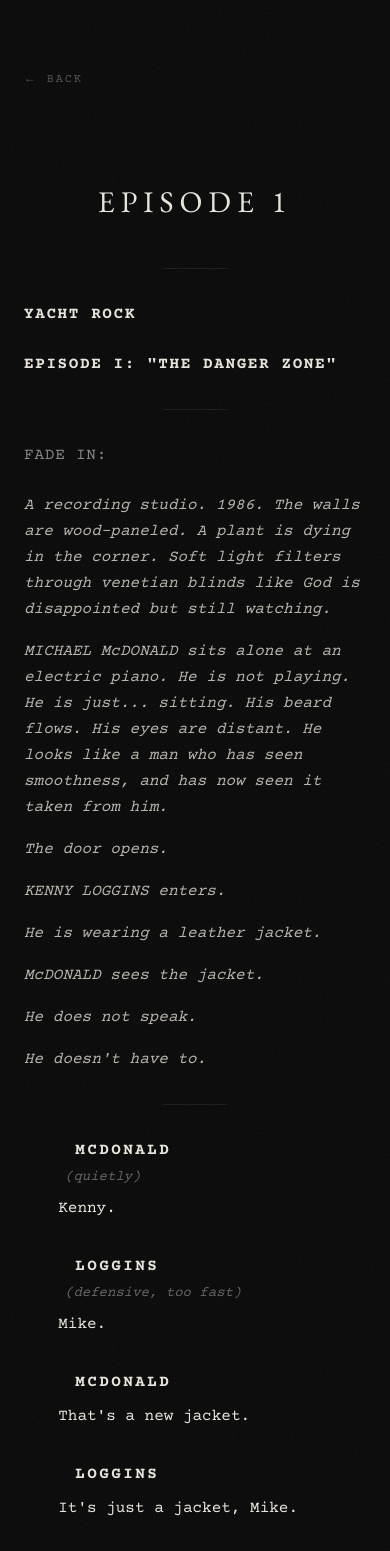
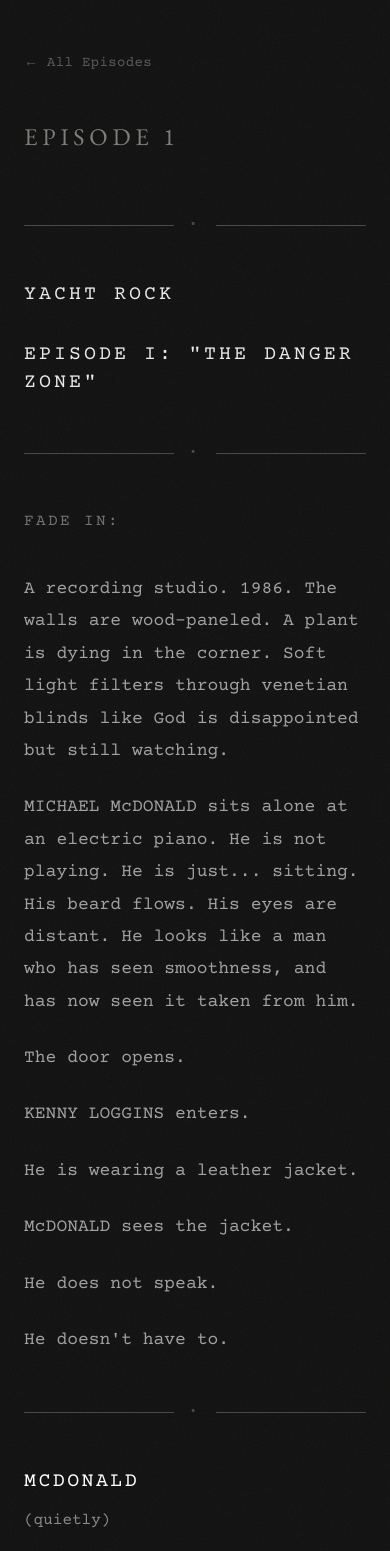
Before and after one commit to Joshbly/jb, a Next.js app: page /smooth/episode-1 in a window 390 px wide. Shown: the top 1551 px of the page. Built offline with nearby package versions, Linux system fonts and the light colour scheme.

Commit message:
Enhance Smooth layout and page styles for improved readability and aesthetics. Update color scheme, spacing, and typography across components, including ScreenplayRenderer, to create a more cohesive user experience.

```diff
--- a/src/app/smooth/[episode]/page.tsx
+++ b/src/app/smooth/[episode]/page.tsx
@@ -31,16 +31,18 @@
   }
 
   return (
-    <main className="min-h-screen py-16 md:py-24">
-      <div className="max-w-4xl mx-auto px-6">
-        <Link
-          href="/smooth"
-          className="font-mono text-xs uppercase tracking-[0.15em] text-[#555] hover:text-[#888] transition-colors mb-16 inline-block"
-        >
-          ← Back
-        </Link>
+    <main className="min-h-screen py-12 md:py-20">
+      <div className="max-w-3xl mx-auto px-6 md:px-12">
+        <nav className="mb-12">
+          <Link
+            href="/smooth"
+            className="font-mono text-sm tracking-wide text-white/30 hover:text-white/60 transition-colors"
+          >
+            ← All Episodes
+          </Link>
+        </nav>
 
-        <article>
+        <article className="pb-20">
           <ScreenplayRenderer content={content} />
         </article>
       </div>
--- a/src/app/smooth/layout.tsx
+++ b/src/app/smooth/layout.tsx
@@ -4,7 +4,7 @@
   children: React.ReactNode;
 }) {
   return (
-    <div className="screenplay-theme min-h-screen bg-[#0a0a0a] text-[#e8e4dc] selection:bg-white selection:text-black">
+    <div className="screenplay-theme min-h-screen bg-[#111111] text-[#c8c4bc] selection:bg-white/20 selection:text-white">
       {children}
     </div>
   );
--- a/src/app/smooth/page.tsx
+++ b/src/app/smooth/page.tsx
@@ -33,31 +33,31 @@
   const episodes = getEpisodes();
 
   return (
-    <main className="min-h-screen py-24 md:py-32">
-      <div className="max-w-2xl mx-auto px-6">
-        <header className="mb-20 text-center">
-          <h1 className="font-mono text-4xl md:text-5xl tracking-[0.3em] uppercase mb-4">
+    <main className="min-h-screen py-20 md:py-28">
+      <div className="max-w-xl mx-auto px-6 md:px-12">
+        <header className="mb-16">
+          <h1 className="font-mono text-3xl md:text-4xl tracking-[0.2em] uppercase mb-3 text-white/90">
             Smooth
           </h1>
-          <p className="font-mono text-xs tracking-[0.2em] text-[#555]">
-            SCRIPTS & EPISODES
+          <p className="font-mono text-sm tracking-wide text-white/30">
+            Scripts & Episodes
           </p>
         </header>
 
         {episodes.length === 0 ? (
-          <p className="text-[#555] font-mono text-sm text-center">No episodes yet.</p>
+          <p className="text-white/40 font-mono">No episodes yet.</p>
         ) : (
-          <ul className="space-y-0">
+          <ul className="space-y-1">
             {episodes.map(ep => (
               <li key={ep.slug}>
                 <Link
                   href={`/smooth/${ep.slug}`}
-                  className="group flex items-center gap-6 py-5 border-b border-[#222] hover:border-[#444] transition-colors"
+                  className="group flex items-baseline gap-5 py-4 border-b border-white/10 hover:border-white/20 transition-colors"
                 >
-                  <span className="font-mono text-sm text-[#444] group-hover:text-[#888] transition-colors w-8">
+                  <span className="font-mono text-base text-white/25 group-hover:text-white/50 transition-colors tabular-nums">
                     {String(ep.number).padStart(2, '0')}
                   </span>
-                  <span className="font-mono text-lg tracking-wide group-hover:text-white transition-colors">
+                  <span className="font-mono text-lg text-white/70 group-hover:text-white transition-colors">
                     {ep.title}
                   </span>
                 </Link>
--- a/src/components/smooth/ScreenplayRenderer.tsx
+++ b/src/components/smooth/ScreenplayRenderer.tsx
@@ -1,14 +1,12 @@
 'use client';
 
 import Markdown from 'react-markdown';
-import { ReactNode } from 'react';
 
 type Props = {
   content: string;
 };
 
-// Transition keywords that trigger right-aligned styling
-const TRANSITIONS = ['FADE IN', 'FADE OUT', 'FADE TO', 'CUT TO', 'SMASH CUT', 'DISSOLVE', 'MATCH CUT', 'JUMP CUT', 'IRIS', 'WIPE'];
+const TRANSITIONS = ['FADE IN', 'FADE OUT', 'FADE TO', 'CUT TO', 'SMASH CUT', 'DISSOLVE', 'MATCH CUT', 'JUMP CUT', 'IRIS', 'WIPE', 'CUT BACK'];
 
 function isTransition(text: string): boolean {
   const upper = text.toUpperCase();
@@ -16,55 +14,51 @@
 }
 
 function isCharacterCue(text: string): boolean {
-  // CHARACTER: pattern - ends with colon, starts uppercase, short line
-  // Allows mixed case for names like McDonald, O'Brien, DiFranco
   const trimmed = text.trim();
   return /^[A-Z][A-Za-z\s().\-']+:$/.test(trimmed) && trimmed.length < 50;
 }
 
 function isParenthetical(text: string): boolean {
-  // (quietly) or (V.O.) style - starts and ends with parens, short
   const trimmed = text.trim();
   return trimmed.startsWith('(') && trimmed.endsWith(')') && trimmed.length < 50;
 }
 
 function isTitleCard(text: string): boolean {
-  // Standalone bold text like YACHT ROCK or Episode title - all caps or "Episode"
   const trimmed = text.trim();
   return trimmed === trimmed.toUpperCase() || trimmed.startsWith('Episode');
 }
 
 export function ScreenplayRenderer({ content }: Props) {
-  // Strip HTML comments before rendering
   const cleanContent = content.replace(/<!--[\s\S]*?-->/g, '');
 
   return (
-    <div className="screenplay font-mono text-base leading-relaxed">
+    <div className="screenplay font-mono text-lg leading-[1.7] max-w-[65ch]">
       <Markdown
         components={{
-          // Horizontal rules = scene breaks
+          // Scene breaks - generous breathing room
           hr: () => (
-            <div className="sp-break my-8 flex justify-center">
-              <span className="block w-16 h-px bg-[#333]" />
+            <div className="my-12 flex items-center gap-4 opacity-30">
+              <span className="flex-1 h-px bg-current" />
+              <span className="text-xs tracking-[0.3em]">•</span>
+              <span className="flex-1 h-px bg-current" />
             </div>
           ),
 
-          // Headings = title cards
+          // Episode title
           h1: ({ children }) => (
-            <h1 className="sp-title text-center text-3xl tracking-wider mb-12 mt-8">
+            <h1 className="text-2xl tracking-[0.2em] uppercase mb-16 mt-8 opacity-60">
               {children}
             </h1>
           ),
 
-          // Bold text = character cues or title cards
+          // Character cues and title cards
           strong: ({ children }) => {
             const text = String(children);
 
             if (isCharacterCue(text)) {
-              // Character cue - remove the colon for display
               const name = text.replace(/:$/, '');
               return (
-                <span className="sp-character block uppercase tracking-[0.15em] mt-8 mb-2 pl-[15%]">
+                <span className="block text-xl tracking-[0.12em] uppercase mt-10 mb-3 text-white">
                   {name}
                 </span>
               );
@@ -72,23 +66,22 @@
 
             if (isTitleCard(text)) {
               return (
-                <span className="sp-titlecard block uppercase tracking-[0.1em] my-6">
+                <span className="block text-xl tracking-[0.15em] uppercase my-8 text-white/90">
                   {text}
                 </span>
               );
             }
 
-            // Regular bold
-            return <strong className="font-bold">{children}</strong>;
+            return <strong className="text-white font-bold">{children}</strong>;
           },
 
-          // Italic text = action, transitions, parentheticals, or inline emphasis
+          // Action, transitions, parentheticals, emphasis
           em: ({ children }) => {
             const text = String(children);
 
             if (isTransition(text)) {
               return (
-                <span className="sp-transition block uppercase tracking-wider text-[#888] my-6">
+                <span className="block uppercase tracking-[0.15em] text-white/40 my-10 text-base">
                   {text}
                 </span>
               );
@@ -96,48 +89,43 @@
 
             if (isParenthetical(text)) {
               return (
-                <span className="sp-parenthetical block text-sm text-[#666] -mt-1 mb-2 pl-[12%]">
+                <span className="block text-base text-white/50 mb-3">
                   {text}
                 </span>
               );
             }
 
-            // Short italic = inline emphasis (e.g., "You *know* this" or "We had *something.*")
-            // Long italic = action/scene description
+            // Inline emphasis vs action blocks
             const wordCount = text.split(/\s+/).length;
             const isInlineEmphasis = wordCount <= 2 || (wordCount <= 4 && !text.endsWith('.'));
 
             if (isInlineEmphasis) {
-              return <em className="italic">{children}</em>;
+              return <em className="italic text-white/90">{children}</em>;
             }
 
-            // Action/scene description
+            // Action/scene description - slightly muted, generous spacing
             return (
-              <span className="sp-action block text-[#b8b4ac] my-4 leading-relaxed">
+              <span className="block text-white/60 my-6 leading-[1.8]">
                 {text}
               </span>
             );
           },
 
-          // Paragraphs - dialogue or standalone text
+          // Dialogue
           p: ({ children }) => {
-            // Check if this paragraph only contains styled elements (already handled)
             const childArray = Array.isArray(children) ? children : [children];
             const hasOnlyStyledChildren = childArray.every((child) => {
-              if (typeof child === 'string') {
-                return child.trim() === '';
-              }
+              if (typeof child === 'string') return child.trim() === '';
               return true;
             });
 
-            // If it's just whitespace around styled elements, render minimal wrapper
             if (hasOnlyStyledChildren) {
-              return <div className="sp-wrapper">{children}</div>;
+              return <div>{children}</div>;
             }
 
-            // Otherwise it's dialogue - indented from character name
+            // Dialogue - full brightness, comfortable reading
             return (
-              <p className="sp-dialogue max-w-[45ch] my-2 leading-relaxed pl-[10%]">
+              <p className="my-3 leading-[1.8]">
                 {children}
               </p>
             );
```
